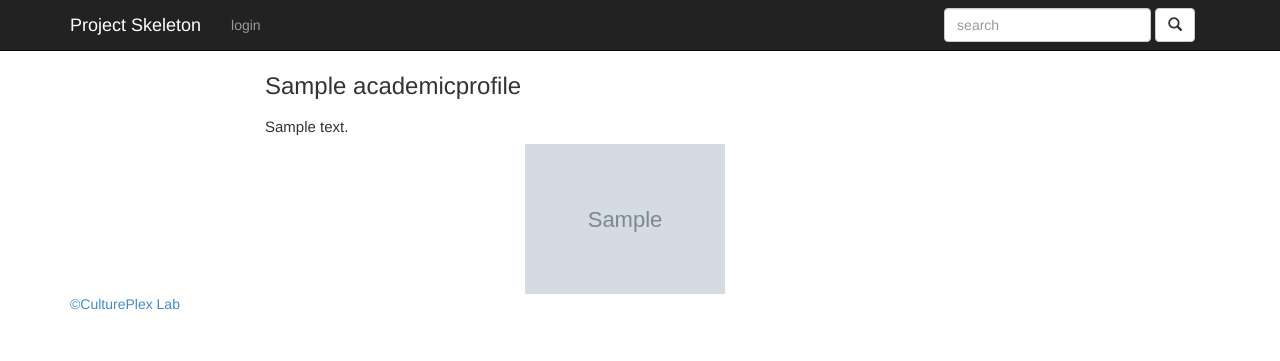
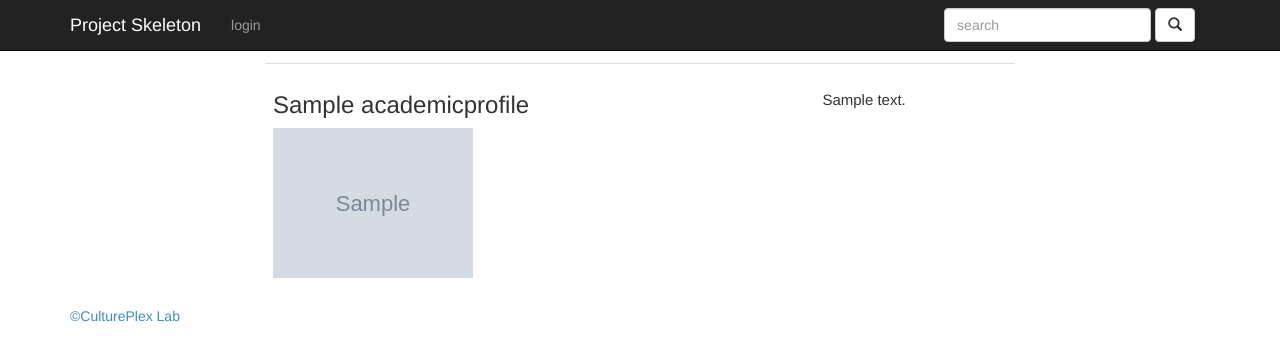
Before and after one commit to CulturePlex/skeleton, a Django app: template skeleton/projects/templates/profile.html in a window 1280 px wide. Shown: the top 361 px of the page. Run offline with Django 3.2, Linux system fonts and the light colour scheme; the template is opened without the code that fills it: values that come from a table or form of the project are taken from there, others are empty; tables that the repository leaves empty hold one stand-in row (values such as "Sample post"); grey boxes marked "Sample" are stand-in pictures; some libraries are stand-ins or nearby versions.

Commit message:
using a table to display profile name,bio and pic.

```diff
--- a/skeleton/projects/templates/profile.html
+++ b/skeleton/projects/templates/profile.html
@@ -1,6 +1,7 @@
 {% extends "base.html" %}
 {% load staticfiles %}
 
+{% block title %}Collaborators{% endblock %}
 {% load disqus_tags %}
 {% set_disqus_identifier 'profile_' profile.id %}
 {% set_disqus_url profile.get_absolute_url %}
@@ -13,21 +14,22 @@
 
 <div class="row">
 	<div class="col-md-8 col-md-offset-2">
-		<div class="row">
-			<div class="col-md-8">
-				<h2> Collaborators </h2>
+		<h2> Collaborators </h2>
+		<table class="table">
+		<tbody>
+			<tr>
+			<td class="table-cell">
 				<h3>{{ profile.name }}</h3>
+				<a href="{% url 'image' profile.profile_pic.id profile.profile_pic.slug %}"><img src="{{ MEDIA_URL }}{{ profile.profile_pic.image }}" class="academic_profile_img" /></a>
+            </td>
+            <td class="bio-table-cell">
 				<p>{{ profile.bio }}</p>
-				<div class="col-md-8 col-md-offset-6">
-				<a href="{% url 'image' profile.profile_pic.id profile.profile_pic.slug %}"><img src="{{ MEDIA_URL }}{{ profile.profile_pic.image }}" class="academic_profile_img" /></a>
-				</div>
-			</div>
-		</div>
+			</td>
+            </tr>
+        </tbody>
+        </table>
 	</div>
 </div>
-
-
-
 
 
 <div class="row">
```
